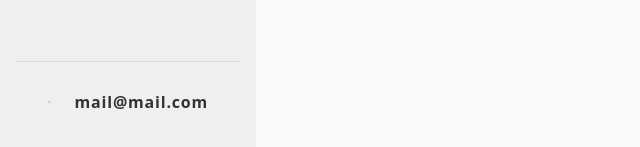
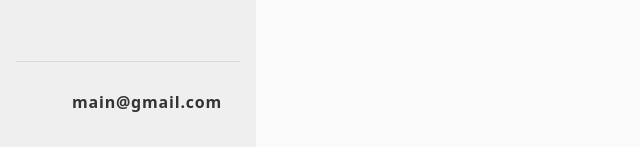
Before and after one commit to taga3s/LinguaRenz, a Next.js app in the folder frontend/: page / in a window 1280 px wide. Shown: the part 650-797 px from the top of the page, without its empty margins (0-640 px from the left). Built offline with nearby package versions, Linux system fonts and the light colour scheme.

Commit message:
refactor(frontend): shorten ui logic in SideTab

```diff
--- a/frontend/src/components/sidetab/SideTab.tsx
+++ b/frontend/src/components/sidetab/SideTab.tsx
@@ -1,20 +1,20 @@
-import { SideTabButton } from "./button/SideTabButton";
+import { SideTabButton } from "./SideTabButton";
 
 export function SideTab() {
 	return (
 		<div className="w-1/5 h-screen bg-lrz-bg-gray p-4 flex flex-col">
 			<div className="w-full flex flex-col flex-none">
-				<SideTabButton buttonType="article" buttonName="" />
-				<SideTabButton buttonType="history" buttonName="" />
+				<SideTabButton iconType="article" name="記事ブックマーク" />
+				<SideTabButton iconType="history" name="検索履歴ブックマーク" />
 				<hr className="mt-2 border-lrz-border-gray" />
 			</div>
 			<div className="w-full flex flex-col mt-2 flex-1">
-				<SideTabButton buttonType="" buttonName="YesYesYes" />
-				<SideTabButton buttonType="newTab" buttonName="" />
+				<SideTabButton name="YesYesYes" />
+				<SideTabButton iconType="newTab" name="新しい検索" />
 			</div>
 			<div className="w-full flex flex-col flex-none">
 				<hr className="my-2 border-lrz-border-gray" />
-				<SideTabButton buttonType="settings" buttonName="" />
+				<SideTabButton iconType="settings" name="main@gmail.com" />
 			</div>
 		</div>
 	);
--- a/frontend/src/components/sidetab/button/SideTabButton.tsx
+++ b/frontend/src/components/sidetab/SideTabButton.tsx
@@ -4,15 +4,17 @@ import { SquareLineMenuIcon } from "@/assets/icons/SquareLineMenuIcon";
 import { NewSearchTabMenuIcon } from "@/assets/icons/NewSearchTabMenuIcon";
 import { UserMenuIcon } from "@/assets/icons/UserMenuIcon";
 
+type IconType = "article" | "history" | "newTab" | "settings";
+
 type props = {
-	buttonType: string | null;
-	buttonName: string | null;
+	name: string;
+	iconType?: IconType;
 };
 
 export function SideTabButton(props: props) {
-	const { buttonType, buttonName } = props;
-	const changeButtonIcons = (buttonType: string | null) => {
-		switch (buttonType) {
+	const { iconType, name } = props;
+	const changeIcons = (iconType: IconType | undefined) => {
+		switch (iconType) {
 			case "article":
 				return <BookmarksMenuIcon />;
 			case "history":
@@ -25,23 +27,6 @@ export function SideTabButton(props: props) {
 				return <SquareLineMenuIcon />;
 		}
 	};
-	const changeButtonName = (
-		buttonType: string | null,
-		buttonName: string | null,
-	) => {
-		switch (buttonType) {
-			case "article":
-				return "記事ブックマーク";
-			case "history":
-				return "検索履歴ブックマーク";
-			case "newTab":
-				return "新しい検索";
-			case "settings":
-				return "mail@mail.com";
-			default:
-				return buttonName;
-		}
-	};
 
 	return (
 		// TODO: change next/link component
@@ -49,10 +34,8 @@ export function SideTabButton(props: props) {
 			type="button"
 			className="px-8 py-4 w-full flex items-center justify-start gap-6 rounded-sm hover:bg-lrz-border-gray"
 		>
-			{changeButtonIcons(buttonType)}
-			<h1 className="font-zen font-bold tracking-wider">
-				{changeButtonName(buttonType, buttonName)}
-			</h1>
+			{changeIcons(iconType)}
+			<span className="font-zen font-bold tracking-wider">{name}</span>
 		</button>
 	);
 }
```
